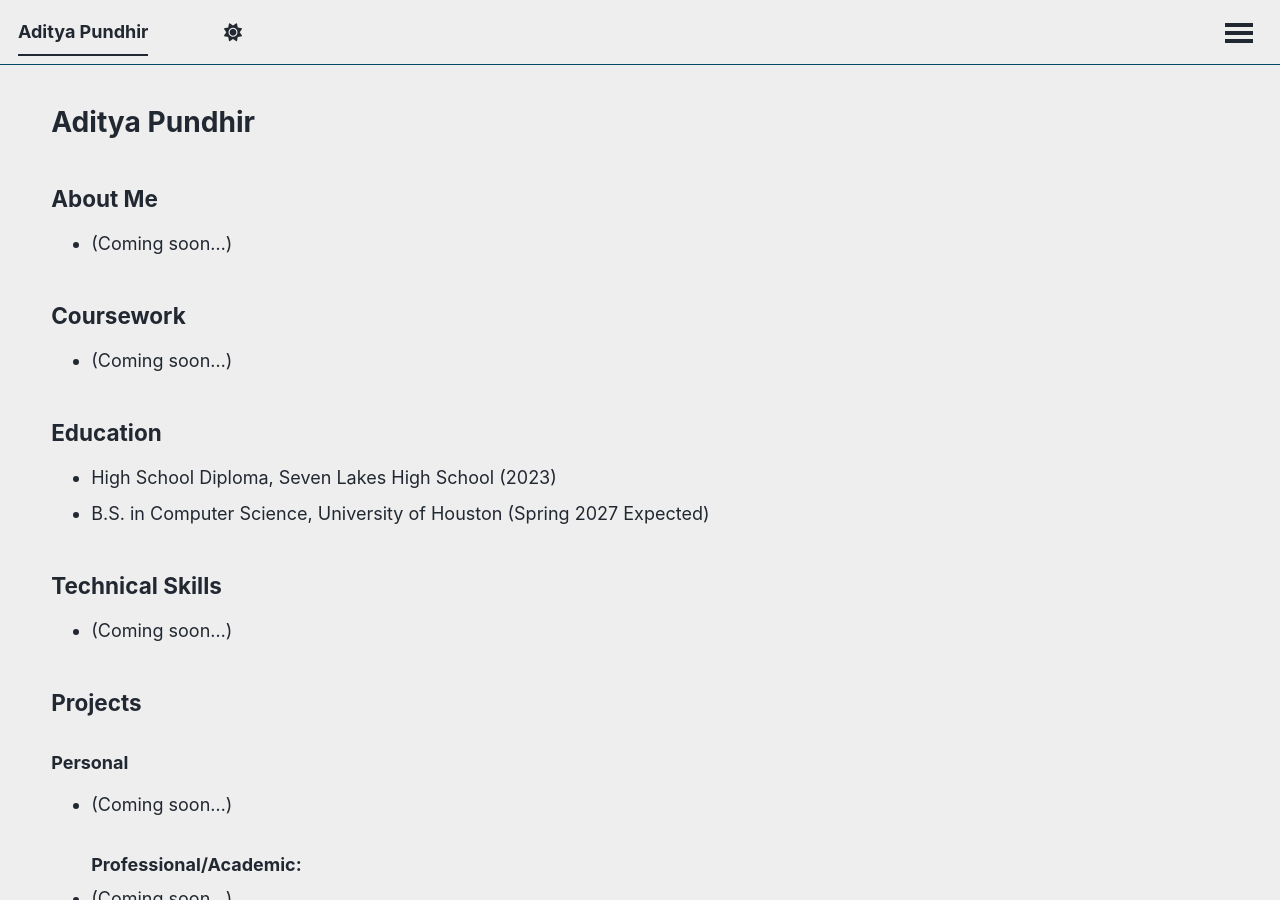
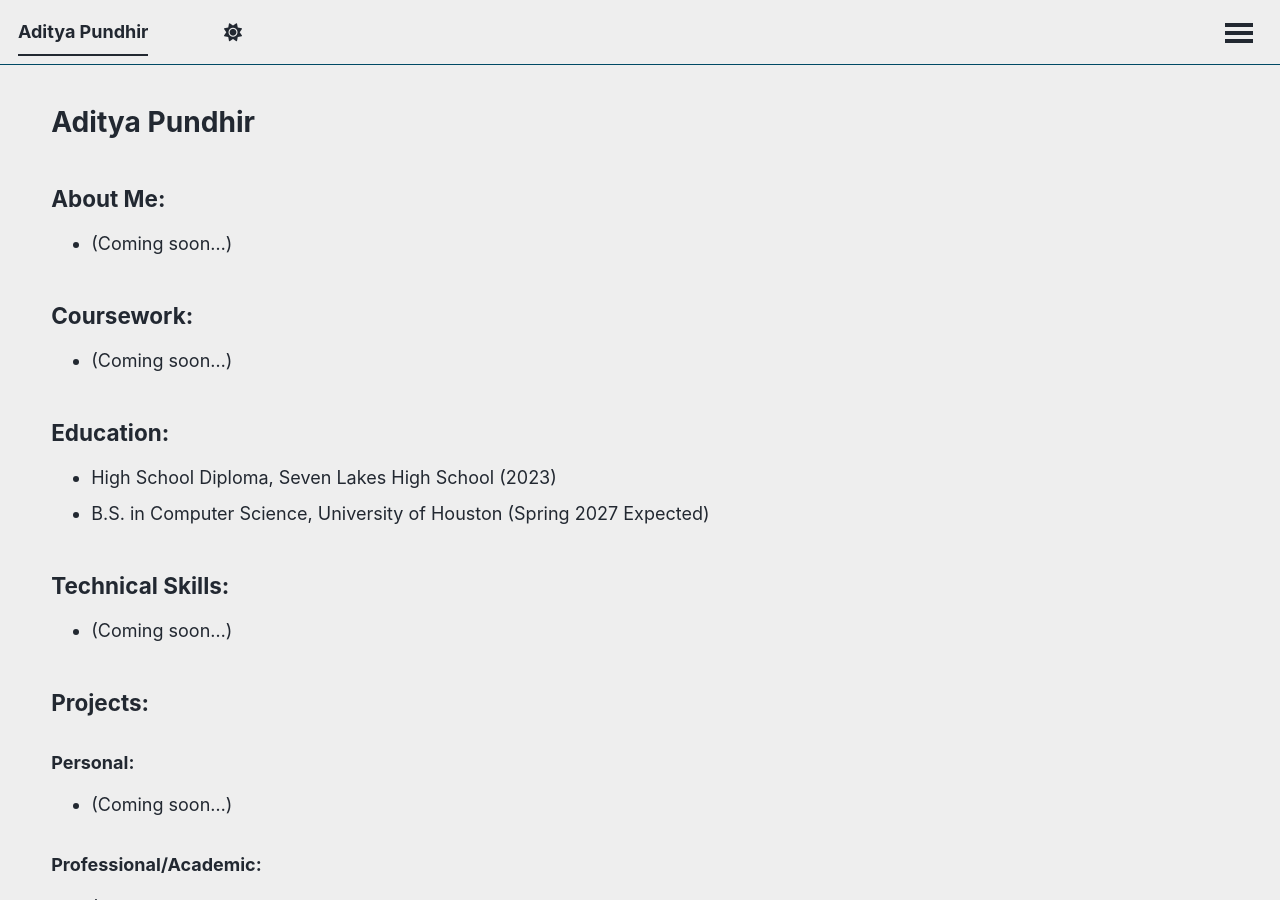
Before and after one commit to Aydapty/aydapty.github.io, a Jekyll site: the page built from _pages/about.md, in a window 1280 px wide and 900 px high. Built offline with Jekyll 4.4.1, drawn with Linux system fonts in a browser that asks for light colours; a script that is not in the unit is left out; some of the changed text lies outside the part shown.

Commit message:
Apperance Overhaul 13

```diff
--- a/_pages/about.md
+++ b/_pages/about.md
@@ -23,12 +23,12 @@ redirect_from:
     width: 100% !important;
   }
 
-  /* Force the inner text and links inside the header/footer to left-align */
+  /* Force the inner text and links inside the header/footer to left-align
   .masthead__inner, .page__footer-inner {
     margin: 0 !important;
     padding-left: 0 !important;
     text-align: left !important;
-  }
+  }*/
 </style>
 
 # Aditya Pundhir
@@ -37,29 +37,30 @@ redirect_from:
 ![Profile Picture](/images/temporary_profile_picture.jpg)
 -->
 
-## About Me
+## About Me:
 - (Coming soon...)
 
-## Coursework
+## Coursework:
 - (Coming soon...)
 
-## Education
+## Education:
 - High School Diploma, Seven Lakes High School (2023)
 - B.S. in Computer Science, University of Houston (Spring 2027 Expected)
 
-## Technical Skills
+## Technical Skills:
 - (Coming soon...)
 
-## Projects
-### Personal
+## Projects:
+### Personal:
 - (Coming soon...)
+
 ### Professional/Academic:
 - (Coming soon...)
 
-## Links
+## Links:
 - [LinkedIn](https://www.linkedin.com/in/aditya-pundhir-a509213a8/)
 - [GitHub](https://github.com/Aydapty)
 - [Resume Download (PDF)](/files/AdityaPundhirResume2.pdf)
 
-## Additional Info
-- Department of Computer Science at the University of Houston: https://www.uh.edu/nsm/computer-science/
+## Additional Info:
+- [Department of Computer Science at the University of Houston](https://www.uh.edu/nsm/computer-science/)
```
